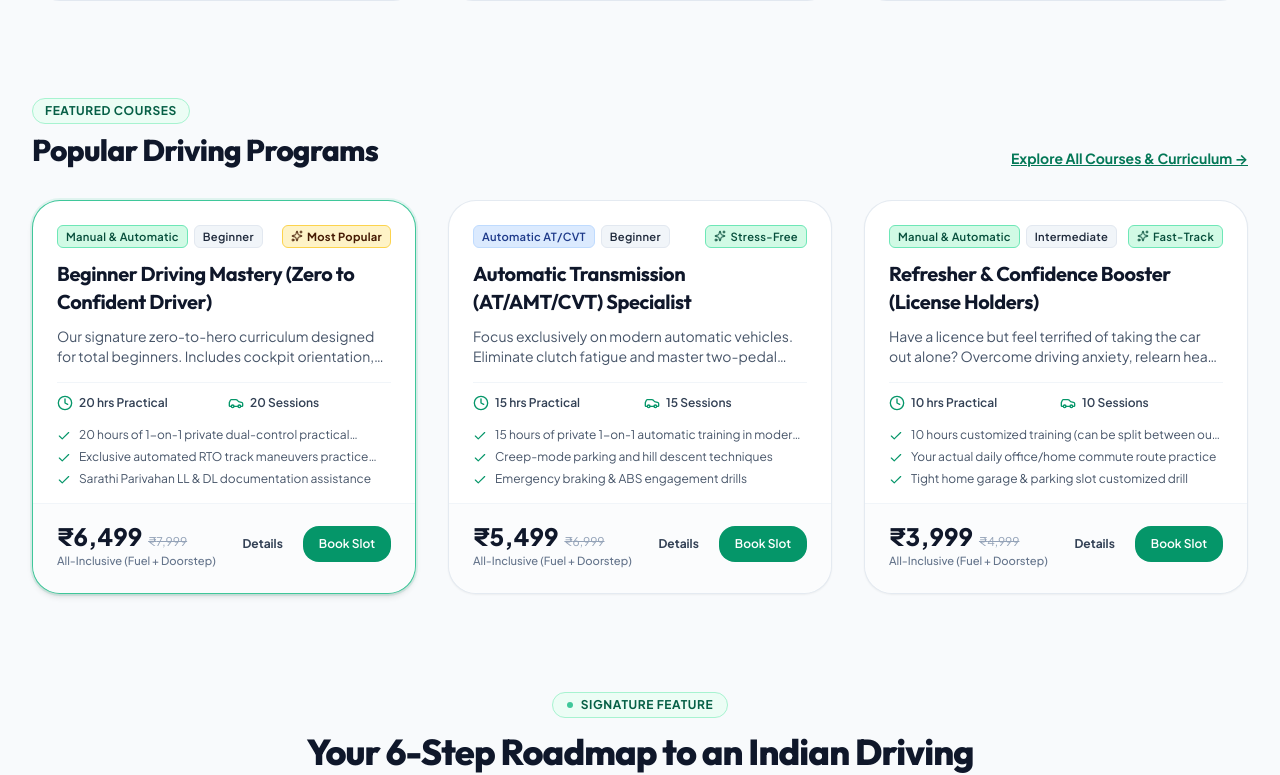
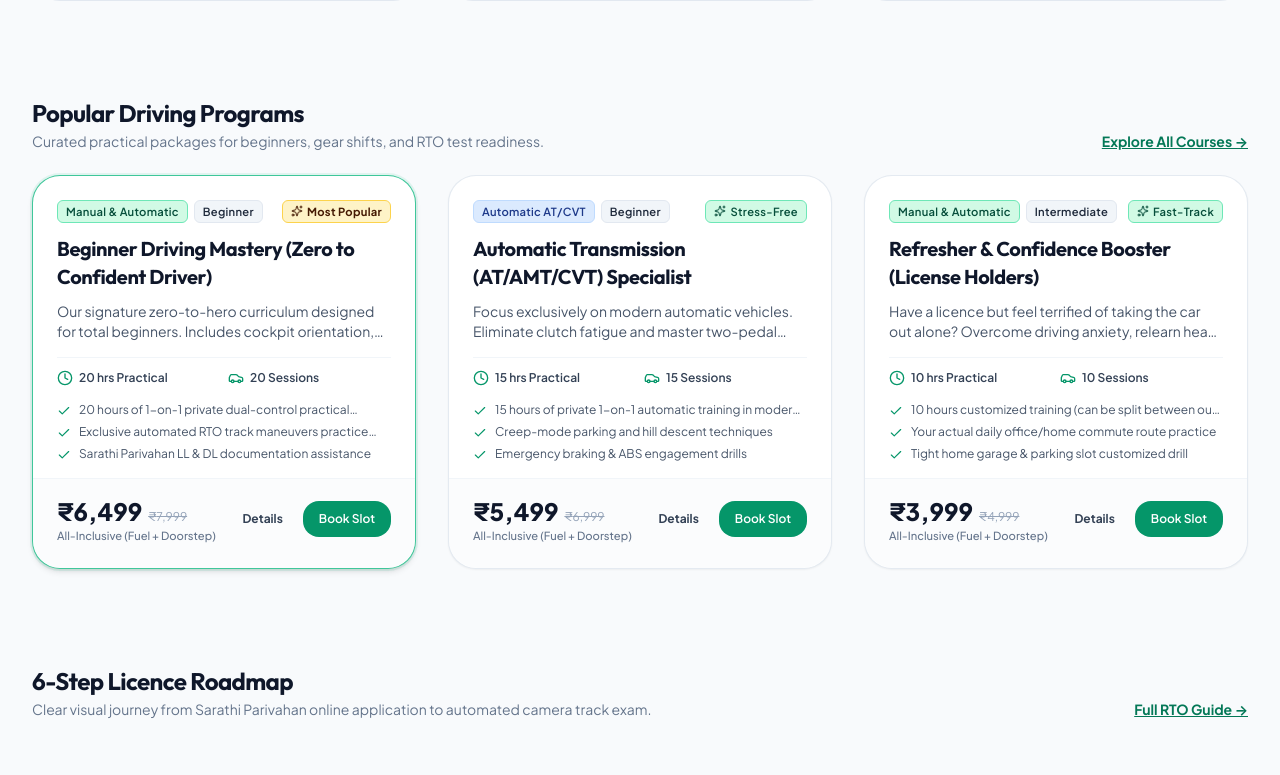
Before and after one commit to Ginuuuuu/Driving-School-Simple, a React (Vite) app: page / in a window 1280 px wide. Shown: the part 1171-1946 px from the top of the page. Built offline with nearby package versions, Linux system fonts and the light colour scheme.

Commit message:
feat: implement core page templates for About, FAQ, Home, Instructors, Pricing, Resources, Roadmap, and Testimonials

```diff
--- a/src/pages/About.tsx
+++ b/src/pages/About.tsx
@@ -74,14 +74,11 @@ export const About: React.FC = () => {
         transition={{ duration: 0.45 }}
         className="bg-slate-900 text-white rounded-2xl sm:rounded-3xl p-5 sm:p-12 lg:p-16 border border-slate-800 shadow-xl space-y-6 sm:space-y-8"
       >
-        <div className="max-w-3xl space-y-2 sm:space-y-3">
-          <div className="inline-flex items-center gap-2 px-3 py-0.5 sm:py-1 rounded-full text-xs font-bold uppercase tracking-wider bg-emerald-500/20 text-emerald-300 border border-emerald-400/30">
-            Zero Accidents • Zero Fear
-          </div>
-          <h2 className="text-xl sm:text-3xl lg:text-4xl font-extrabold font-display text-white tracking-tight">
+        <div className="max-w-3xl space-y-1.5 sm:space-y-2">
+          <h2 className="text-lg sm:text-2xl lg:text-3xl font-bold font-display text-white tracking-tight">
             Our 5-Point Safety & Dignity Pledge
           </h2>
-          <p className="text-xs sm:text-base text-slate-300 leading-relaxed">
+          <p className="text-xs sm:text-sm text-slate-300 leading-relaxed">
             We hold ourselves to the highest standards of safety, instructor empathy, and student respect in the country.
           </p>
         </div>
@@ -102,13 +99,16 @@ export const About: React.FC = () => {
         whileInView={{ opacity: 1, y: 0 }}
         viewport={{ once: true, margin: "-30px" }}
         transition={{ duration: 0.45 }}
-        className="space-y-6 sm:space-y-10"
+        className="space-y-4 sm:space-y-6"
       >
-        <SectionHeading
-          pillText="Fleet Excellence"
-          title="Engineered for Safety & Precision"
-          subtitle="All training vehicles are maintained to stringent safety benchmarks."
-        />
+        <div className="space-y-0.5">
+          <h2 className="text-lg sm:text-2xl font-bold font-display text-slate-900 tracking-tight">
+            Engineered for Safety & Precision
+          </h2>
+          <p className="text-xs sm:text-sm text-slate-500">
+            All training vehicles are maintained to stringent safety benchmarks.
+          </p>
+        </div>
 
         <div className="grid grid-cols-1 sm:grid-cols-2 lg:grid-cols-4 gap-3.5 sm:gap-6">
           {about.fleetStandards.map((std, idx) => (
--- a/src/pages/Courses.tsx
+++ b/src/pages/Courses.tsx
@@ -3,7 +3,6 @@ import { useOutletContext } from 'react-router-dom';
 import { motion, AnimatePresence } from 'framer-motion';
 import { Search, Filter, Sparkles, Check, Car, Clock } from 'lucide-react';
 import { useContent } from '../context/ContentContext';
-import { SectionHeading } from '../components/common/SectionHeading';
 import { Breadcrumbs } from '../components/common/Breadcrumbs';
 import { CourseCard } from '../components/cards/CourseCard';
 import { Button } from '../components/common/Button';
--- a/src/pages/FAQ.tsx
+++ b/src/pages/FAQ.tsx
@@ -2,7 +2,6 @@ import React, { useState, useMemo } from 'react';
 import { motion, AnimatePresence } from 'framer-motion';
 import { Search, ChevronDown, MessageCircle, Phone, HelpCircle } from 'lucide-react';
 import { useContent } from '../context/ContentContext';
-import { SectionHeading } from '../components/common/SectionHeading';
 import { Breadcrumbs } from '../components/common/Breadcrumbs';
 import { Button } from '../components/common/Button';
 import { SEO } from '../components/common/SEO';
--- a/src/pages/Home.tsx
+++ b/src/pages/Home.tsx
@@ -15,7 +15,6 @@ import {
 } from 'lucide-react';
 import { useContent } from '../context/ContentContext';
 import { Button } from '../components/common/Button';
-import { SectionHeading } from '../components/common/SectionHeading';
 import { CourseCard } from '../components/cards/CourseCard';
 import { TestimonialCard } from '../components/cards/TestimonialCard';
 import { RoadmapSection } from '../components/roadmap/RoadmapSection';
@@ -264,21 +263,21 @@ export const Home: React.FC = () => {
         transition={{ duration: 0.45 }}
         className="max-w-7xl mx-auto px-4 sm:px-6 lg:px-8"
       >
-        <div className="flex flex-col sm:flex-row sm:items-end justify-between gap-2 sm:gap-4 mb-3 sm:mb-8">
-          <div>
-            <div className="inline-flex items-center gap-2 px-3 py-0.5 sm:py-1 rounded-full text-xs font-bold uppercase tracking-wider bg-emerald-50 text-emerald-800 border border-emerald-200 mb-1 sm:mb-2">
-              Featured Courses
-            </div>
-            <h2 className="text-lg sm:text-3xl font-extrabold font-display text-slate-900 tracking-tight">
+        <div className="flex flex-col sm:flex-row sm:items-end justify-between gap-1 sm:gap-4 mb-3 sm:mb-6">
+          <div className="space-y-0.5">
+            <h2 className="text-lg sm:text-2xl font-bold font-display text-slate-900 tracking-tight">
               Popular Driving Programs
             </h2>
+            <p className="text-xs sm:text-sm text-slate-500">
+              Curated practical packages for beginners, gear shifts, and RTO test readiness.
+            </p>
           </div>
 
           <Link
             to="/courses"
             className="inline-flex items-center gap-1.5 text-xs sm:text-sm font-bold text-emerald-700 hover:text-emerald-800 underline shrink-0 transition-colors"
           >
-            Explore All Courses & Curriculum →
+            Explore All Courses →
           </Link>
         </div>
 
@@ -302,22 +301,25 @@ export const Home: React.FC = () => {
         transition={{ duration: 0.45 }}
         className="max-w-7xl mx-auto px-4 sm:px-6 lg:px-8"
       >
-        <SectionHeading
-          pillText="Signature Feature"
-          title="Your 6-Step Roadmap to an Indian Driving Licence"
-          subtitle="A clear visual journey from Sarathi Parivahan online application to automated camera track exam and smart card delivery."
-        />
+        <div className="flex flex-col sm:flex-row sm:items-end justify-between gap-1 sm:gap-4 mb-3 sm:mb-6">
+          <div className="space-y-0.5">
+            <h2 className="text-lg sm:text-2xl font-bold font-display text-slate-900 tracking-tight">
+              6-Step Licence Roadmap
+            </h2>
+            <p className="text-xs sm:text-sm text-slate-500">
+              Clear visual journey from Sarathi Parivahan online application to automated camera track exam.
+            </p>
+          </div>
+
+          <Link
+            to="/roadmap"
+            className="inline-flex items-center gap-1.5 text-xs sm:text-sm font-bold text-emerald-700 hover:text-emerald-800 underline shrink-0 transition-colors"
+          >
+            Full RTO Guide →
+          </Link>
+        </div>
 
         <RoadmapSection steps={roadmap} onOpenBookingModal={() => onOpenBooking()} isCompactPreview />
-
-        <div className="mt-4 sm:mt-6 text-center">
-          <Link
-            to="/roadmap"
-            className="inline-flex items-center gap-2 text-xs sm:text-sm font-bold text-emerald-700 hover:text-emerald-800 underline transition-colors"
-          >
-            View Complete RTO Documentation Checklists & Track Advice →
-          </Link>
-        </div>
       </motion.section>
 
       {/* 6. VERIFIED STUDENT STORIES (3 Cards) */}
@@ -328,21 +330,21 @@ export const Home: React.FC = () => {
         transition={{ duration: 0.45 }}
         className="max-w-7xl mx-auto px-4 sm:px-6 lg:px-8"
       >
-        <div className="flex flex-col sm:flex-row sm:items-end justify-between gap-2 sm:gap-4 mb-3 sm:mb-8">
-          <div>
-            <div className="inline-flex items-center gap-2 px-3 py-0.5 sm:py-1 rounded-full text-xs font-bold uppercase tracking-wider bg-emerald-50 text-emerald-800 border border-emerald-200 mb-1 sm:mb-2">
-              Student Reviews
-            </div>
-            <h2 className="text-lg sm:text-3xl font-extrabold font-display text-slate-900 tracking-tight">
-              Real Drivers • Real Confidence
+        <div className="flex flex-col sm:flex-row sm:items-end justify-between gap-1 sm:gap-4 mb-3 sm:mb-6">
+          <div className="space-y-0.5">
+            <h2 className="text-lg sm:text-2xl font-bold font-display text-slate-900 tracking-tight">
+              Student Reviews & Stories
             </h2>
+            <p className="text-xs sm:text-sm text-slate-500">
+              Real feedback from learners who gained confidence with our patient mentors.
+            </p>
           </div>
 
           <Link
             to="/testimonials"
             className="inline-flex items-center gap-1.5 text-xs sm:text-sm font-bold text-emerald-700 hover:text-emerald-800 underline shrink-0 transition-colors"
           >
-            Read More Reviews ({testimonials.length}+) →
+            Read All Reviews ({testimonials.length}+) →
           </Link>
         </div>
 
@@ -367,13 +369,9 @@ export const Home: React.FC = () => {
         transition={{ duration: 0.45 }}
         className="max-w-7xl mx-auto px-4 sm:px-6 lg:px-8 pb-8"
       >
-        <div className="relative rounded-2xl sm:rounded-3xl bg-slate-900 text-white p-5 sm:p-12 lg:p-14 border border-slate-800 shadow-xl overflow-hidden flex flex-col md:flex-row items-center justify-between gap-5 sm:gap-8">
-          <div className="space-y-2 sm:space-y-3 text-center md:text-left max-w-xl">
-            <div className="inline-flex items-center gap-2 px-3 py-1 rounded-full text-xs font-bold uppercase tracking-wider bg-emerald-500/20 text-emerald-300 border border-emerald-400/30">
-              Get Started This Week
-            </div>
-
-            <h2 className="text-xl sm:text-3xl lg:text-4xl font-bold font-display text-white tracking-tight">
+        <div className="relative rounded-2xl sm:rounded-3xl bg-slate-900 text-white p-5 sm:p-10 lg:p-12 border border-slate-800 shadow-xl overflow-hidden flex flex-col md:flex-row items-center justify-between gap-5 sm:gap-8">
+          <div className="space-y-1.5 sm:space-y-2 text-center md:text-left max-w-xl">
+            <h2 className="text-lg sm:text-2xl lg:text-3xl font-bold font-display text-white tracking-tight">
               Ready to Start Your Driving Lessons?
             </h2>
 
--- a/src/pages/Instructors.tsx
+++ b/src/pages/Instructors.tsx
@@ -3,7 +3,6 @@ import { useOutletContext } from 'react-router-dom';
 import { motion, AnimatePresence } from 'framer-motion';
 import { Search, Globe, ShieldCheck, Star, Users } from 'lucide-react';
 import { useContent } from '../context/ContentContext';
-import { SectionHeading } from '../components/common/SectionHeading';
 import { Breadcrumbs } from '../components/common/Breadcrumbs';
 import { InstructorCard } from '../components/cards/InstructorCard';
 import { SEO } from '../components/common/SEO';
--- a/src/pages/Pricing.tsx
+++ b/src/pages/Pricing.tsx
@@ -3,7 +3,6 @@ import { useOutletContext } from 'react-router-dom';
 import { motion } from 'framer-motion';
 import { Check, X, Shield, Clock, Plus, Sparkles, HelpCircle } from 'lucide-react';
 import { useContent } from '../context/ContentContext';
-import { SectionHeading } from '../components/common/SectionHeading';
 import { Breadcrumbs } from '../components/common/Breadcrumbs';
 import { PricingCard } from '../components/cards/PricingCard';
 import { Button } from '../components/common/Button';
--- a/src/pages/Resources.tsx
+++ b/src/pages/Resources.tsx
@@ -3,7 +3,6 @@ import { Link } from 'react-router-dom';
 import { motion } from 'framer-motion';
 import { BookOpen, Clock, ArrowRight, Award, Compass, Shield } from 'lucide-react';
 import { useContent } from '../context/ContentContext';
-import { SectionHeading } from '../components/common/SectionHeading';
 import { Breadcrumbs } from '../components/common/Breadcrumbs';
 import { Badge } from '../components/common/Badge';
 import { SEO } from '../components/common/SEO';
--- a/src/pages/Roadmap.tsx
+++ b/src/pages/Roadmap.tsx
@@ -13,7 +13,6 @@ import {
   HelpCircle,
 } from 'lucide-react';
 import { useContent } from '../context/ContentContext';
-import { SectionHeading } from '../components/common/SectionHeading';
 import { Breadcrumbs } from '../components/common/Breadcrumbs';
 import { RoadmapSection } from '../components/roadmap/RoadmapSection';
 import { Button } from '../components/common/Button';
--- a/src/pages/Testimonials.tsx
+++ b/src/pages/Testimonials.tsx
@@ -3,7 +3,6 @@ import { useOutletContext } from 'react-router-dom';
 import { motion, AnimatePresence } from 'framer-motion';
 import { Star, ShieldCheck, CheckCircle2, MessageSquare, Sparkles } from 'lucide-react';
 import { useContent } from '../context/ContentContext';
-import { SectionHeading } from '../components/common/SectionHeading';
 import { Breadcrumbs } from '../components/common/Breadcrumbs';
 import { TestimonialCard } from '../components/cards/TestimonialCard';
 import { Button } from '../components/common/Button';
```
